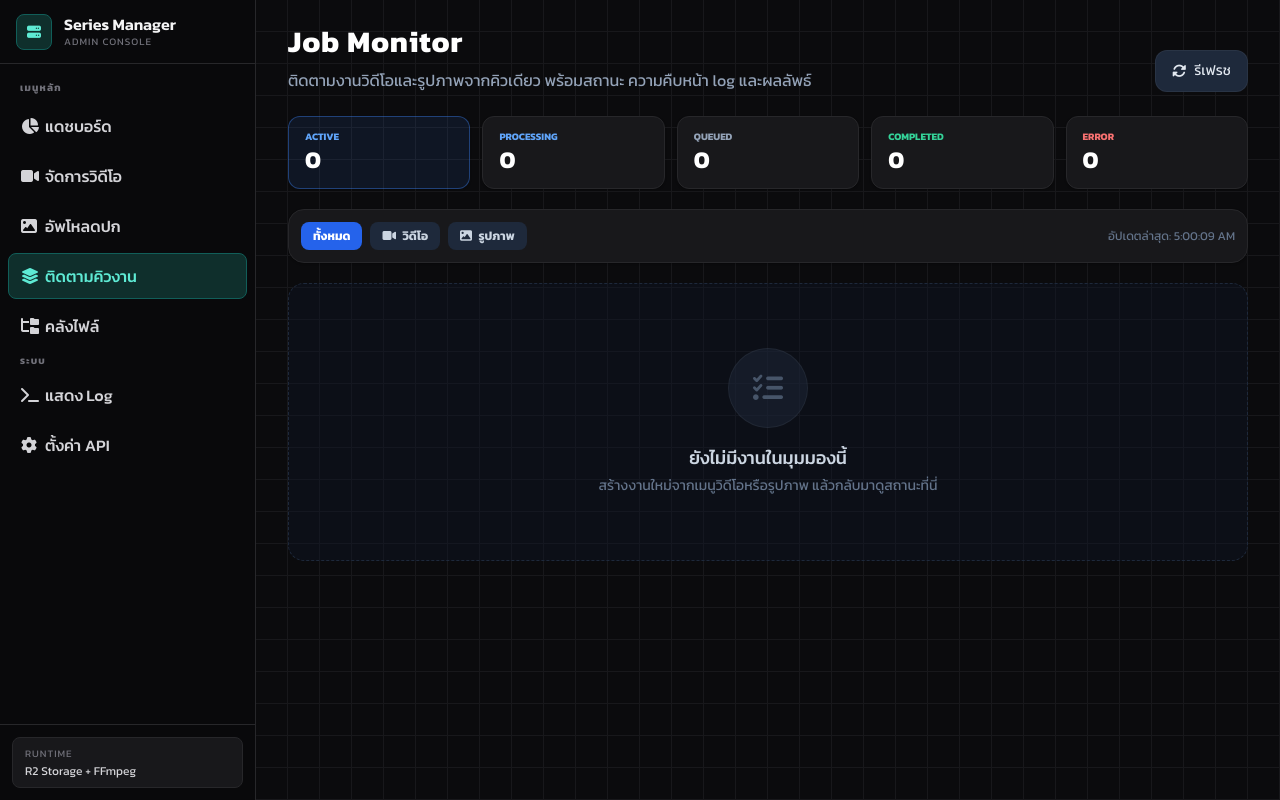
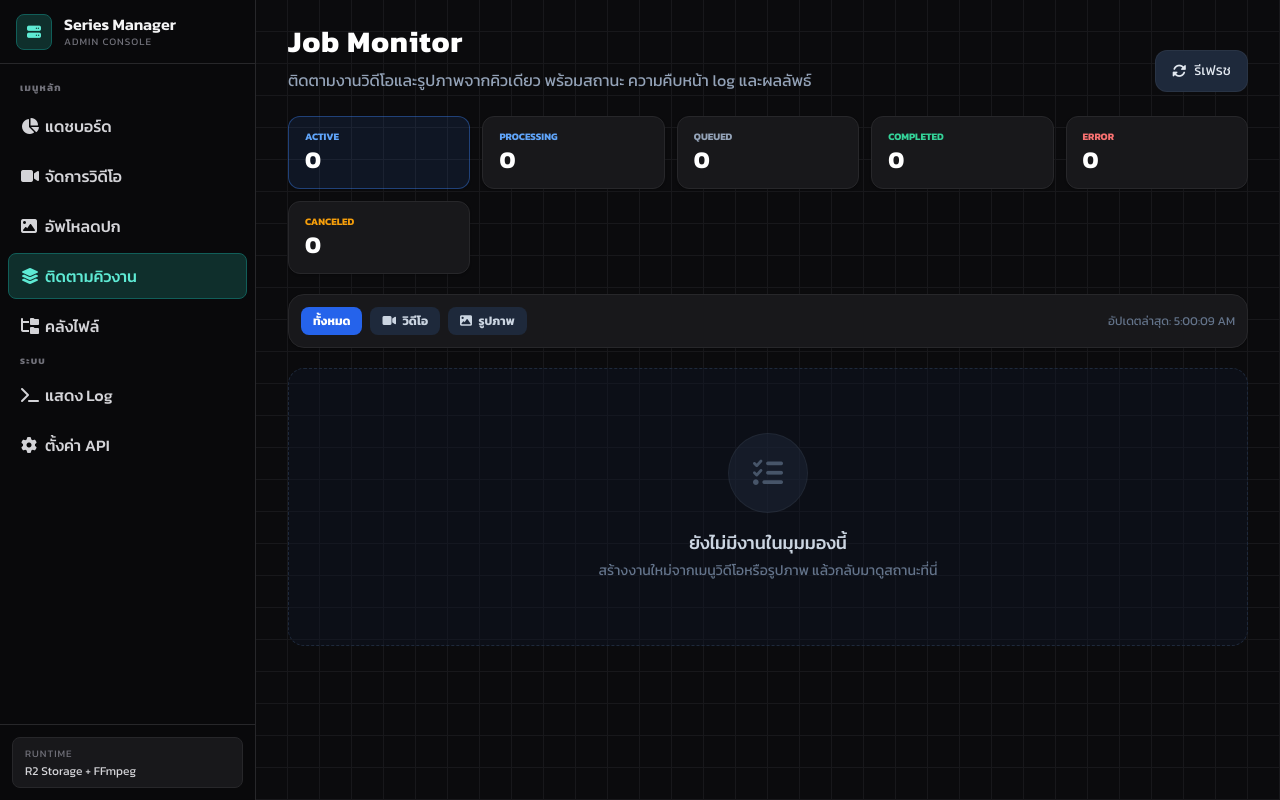
Before and after one commit to ffx1m/series-url, a Flask app: page /queue in a window 1280 px wide. Run offline with Flask 3, Linux system fonts and the light colour scheme; data that the repository does not hold is empty; some libraries are stand-ins or nearby versions.

Commit message:
Add Canceled jobs visibility: update backend to fetch and frontend to filter canceled status

```diff
--- a/series_manager/jobs/store.py
+++ b/series_manager/jobs/store.py
@@ -133,12 +133,12 @@ def list_jobs():
     if db is None:
         return []
     jobs = []
-    cursor = db.tasks.find({"status": {"$in": ["queued", "processing", "error", "completed"]}}).sort("created_at", 1)
+    cursor = db.tasks.find({"status": {"$in": ["queued", "processing", "error", "completed", "canceled"]}}).sort("created_at", 1)
     for job in cursor:
         job.pop("_id", None)
         jobs.append(job)
 
-    status_order = {"processing": 0, "queued": 1, "error": 2, "completed": 3}
+    status_order = {"processing": 0, "queued": 1, "error": 2, "completed": 3, "canceled": 4}
     jobs.sort(key=lambda item: status_order.get(item.get("status"), 99))
     return jobs
 
--- a/templates/queue.html
+++ b/templates/queue.html
@@ -34,6 +34,10 @@
     <button data-filter="error" onclick="setFilter('error')" class="filter-btn glass-panel rounded-xl px-4 py-3 text-left">
         <div class="text-[10px] uppercase font-bold text-red-400">Error</div>
         <div id="count-error" class="text-2xl font-bold text-white">0</div>
+    </button>
+    <button data-filter="canceled" onclick="setFilter('canceled')" class="filter-btn glass-panel rounded-xl px-4 py-3 text-left">
+        <div class="text-[10px] uppercase font-bold text-amber-500">Canceled</div>
+        <div id="count-canceled" class="text-2xl font-bold text-white">0</div>
     </button>
 </div>
 
@@ -155,7 +159,8 @@
             queued: 0,
             processing: 0,
             completed: 0,
-            error: 0
+            error: 0,
+            canceled: 0
         };
         allJobs.forEach(job => {
             if (counts[job.status] !== undefined) counts[job.status] += 1;
```
